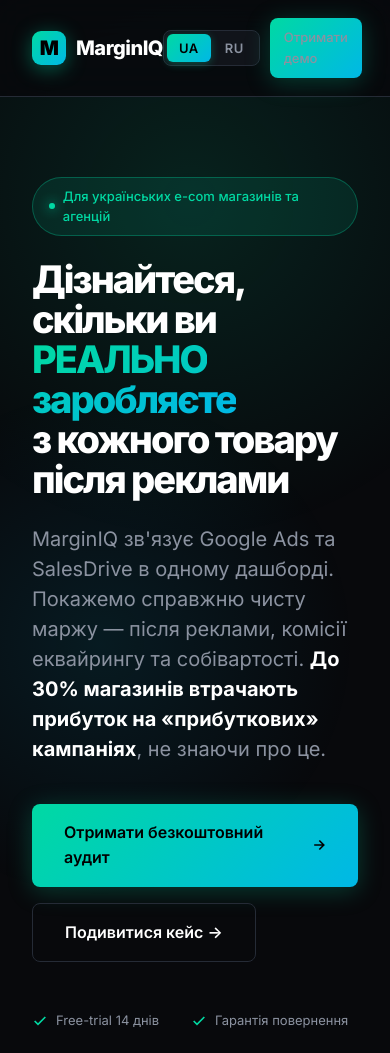
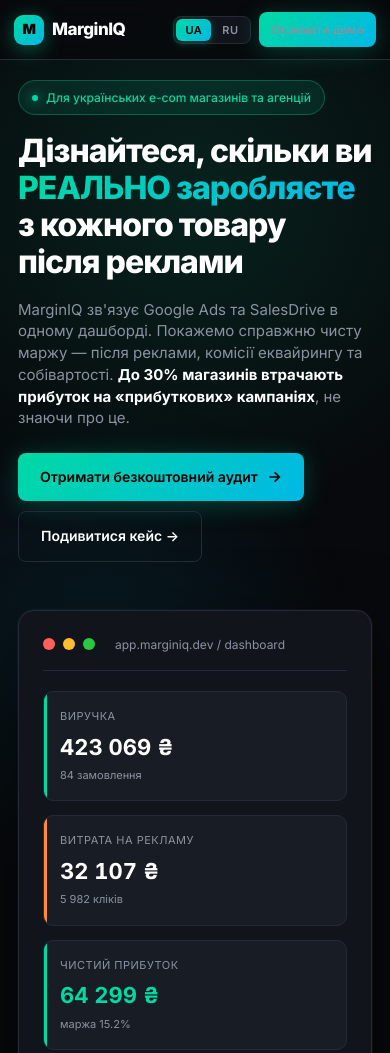
Before and after one commit to fextop/MarginIQ-landing, a plain HTML site: page index.html in a window 390 px wide. Shown: the top 1053 px of the page. Drawn offline with Linux system fonts and the light colour scheme.

Commit message:
Mobile polish: compact navbar (smaller UA/RU + Demo button), smaller H1, tighter hero spacing so CTA appears above fold on iPhone

```diff
--- a/index.html
+++ b/index.html
@@ -149,14 +149,34 @@
     .footer-grid{grid-template-columns:1fr 1fr;gap:24px}
     .nav-links a:not(.btn){display:none}
     .preview-grid{grid-template-columns:1fr 1fr}
+    nav{padding:14px 18px}
+    .nav-links{gap:10px}
+    .lang-switch{padding:2px}
+    .lang-switch button{padding:5px 10px;font-size:12px}
+    .nav-links .btn{padding:9px 14px;font-size:13px;white-space:nowrap}
+    .hero{padding:40px 0 60px}
+    .hero-trust{gap:16px;font-size:12px}
   }
   @media(max-width:560px){
     .pricing-grid{grid-template-columns:1fr}
     .preview-grid{grid-template-columns:1fr}
     .cta-banner{padding:32px 20px}
-    h1{font-size:38px}
-    .nav-links{gap:10px}
-    .nav-links .btn{padding:9px 14px;font-size:13px}
+    h1{font-size:32px;letter-spacing:-1px;line-height:1.15;margin-bottom:18px}
+    .hero{padding:20px 0 48px}
+    .hero-badge{font-size:12px;padding:7px 13px;margin-bottom:18px}
+    .hero-sub{font-size:15px;margin-bottom:24px;line-height:1.45}
+    .hero-cta{margin-bottom:28px;gap:10px}
+    .btn-large{padding:13px 22px;font-size:14px}
+    .hero-trust{display:none}
+    .hero-preview{margin-top:48px}
+    .logo{font-size:17px;gap:8px}
+    .logo-icon{width:30px;height:30px;font-size:14px}
+    nav{padding:12px 14px}
+    .nav-links{gap:8px}
+    .lang-switch button{padding:4px 9px;font-size:11px}
+    .nav-links .btn{padding:8px 12px;font-size:12px}
+    .container{padding:0 18px}
+    h2{font-size:28px;letter-spacing:-1px}
   }
   @keyframes fadeUp{from{opacity:0;transform:translateY(30px)}to{opacity:1;transform:translateY(0)}}
   .fade-up{animation:fadeUp .8s ease-out}
```
